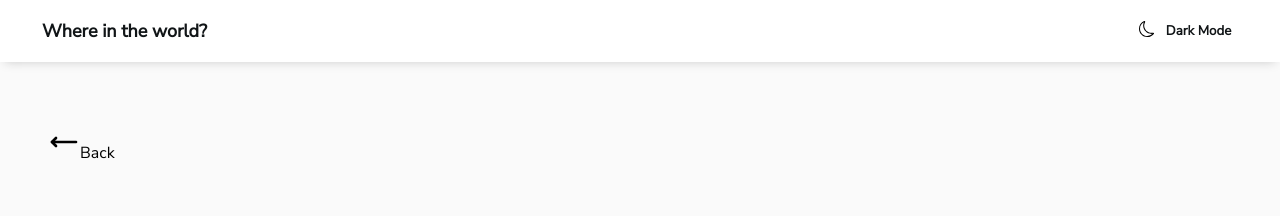
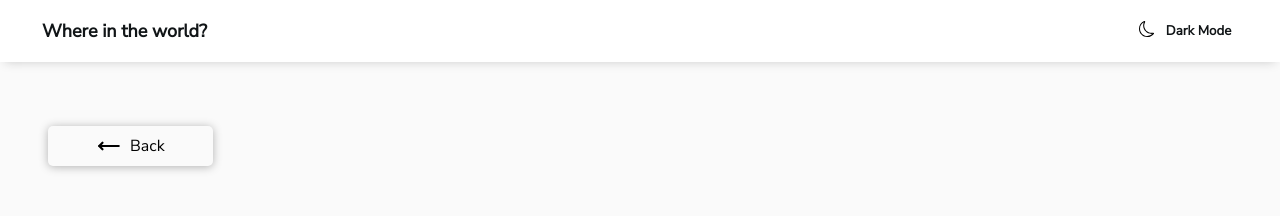
Before and after one commit to Yarden-Tal/rest-countries-api, a React (Vite) app in the folder rest-countries/: page /country/1 in a window 1280 px wide. Shown: the top 216 px of the page. Built offline with nearby package versions, Linux system fonts and the light colour scheme; no server answers.

Commit message:
country page links and style, back button style

```diff
--- a/rest-countries/src/components/Header.tsx
+++ b/rest-countries/src/components/Header.tsx
@@ -1,15 +1,21 @@
+import {useNavigate} from "react-router-dom";
 import moonSvg from "../assets/moon.svg";
 import "../styles/header.scss";
 
 const Header = (): JSX.Element => {
+  const navigate = useNavigate();
+  const handleClick = () => {
+    navigate("/")
+    window.scrollTo({top: 0})
+  }
   return (
     <header>
-      <div onClick={() => window.location.reload()} className="main-title">Where in the world?</div>
+      <div onClick={() => handleClick()} className="main-title">Where in the world?</div>
       <button>
         <span>
           <img src={moonSvg} />
         </span>{" "}
-        Dark Mode
+        <span>Dark Mode</span>
       </button>
     </header>
   );
--- a/rest-countries/src/components/pages/country/BackButton.tsx
+++ b/rest-countries/src/components/pages/country/BackButton.tsx
@@ -7,11 +7,14 @@ const BackButton = (): JSX.Element => {
 
   return (
     <div className="back-btn" onClick={() => navigate("/")}>
-      <span>
-        <img src={backSvg} alt="<-" />
+      <span className="inner">
+        <span className="img-wr">
+          <img src={backSvg} alt="<-" />
+        </span>
+        <span>Back</span>
       </span>
-      <span>Back</span>
-    </div>);
+    </div>
+  );
 };
 
 export default BackButton;
--- a/rest-countries/src/components/pages/country/ExpandedCountry.tsx
+++ b/rest-countries/src/components/pages/country/ExpandedCountry.tsx
@@ -10,6 +10,7 @@ import {
 } from "../../../utils/utils";
 import "./../../../styles/expandedCountry.scss";
 import { expandedCountryData } from "../../../models/country";
+import { Link } from "react-router-dom";
 
 const ExpandedCountry = (props: { name: string }): JSX.Element => {
   const [data, setData] = useState<expandedCountryData>();
@@ -91,9 +92,9 @@ const ExpandedCountry = (props: { name: string }): JSX.Element => {
             <div className="borders-label">Border Countries:</div>
             <div className="borders">
             {borderData.map((i: string) => (
-              <span key={i} className="border-c">
-                {i}
-              </span>
+                <Link to={`/country/${i}`}>
+                  <span key={i} className="border-c">{i}</span>
+                </Link>
             ))}
             </div>
           </div> : <></>}
--- a/rest-countries/src/styles/backButton.scss
+++ b/rest-countries/src/styles/backButton.scss
@@ -1,4 +1,56 @@
+@use "./common.scss" as *;
+
+@-webkit-keyframes pulsate-fwd {
+    0% {
+      -webkit-transform: scale(1);
+              transform: scale(1);
+    }
+    50% {
+      -webkit-transform: scale(1.03);
+              transform: scale(1.03);
+    }
+    100% {
+      -webkit-transform: scale(1);
+              transform: scale(1);
+    }
+  }
+  @keyframes pulsate-fwd {
+    0% {
+      -webkit-transform: scale(1);
+              transform: scale(1);
+    }
+    50% {
+      -webkit-transform: scale(1.03);
+              transform: scale(1.03);
+    }
+    100% {
+      -webkit-transform: scale(1);
+              transform: scale(1);
+    }
+  }
+
+
 .back-btn {
     margin: 4rem 0;
     padding: 0 3em;
+    & .inner {
+        padding: 0.25rem 3rem;
+        width: fit-content;
+        cursor: pointer;
+        display: flex;
+        align-items: center;
+        gap: 0.5rem;
+        box-shadow: 0px 1px 10px 0px #0000004a;
+        border-radius: 5px;
+        & .img-wr {
+            display: flex;
+            justify-content: flex;
+            align-items: center;
+        }
+        &:hover {
+            outline: 1px solid black;
+            -webkit-animation: pulsate-fwd 0.5s ease-in-out infinite both;
+	        animation: pulsate-fwd 0.5s ease-in-out infinite both;
+        }
+    }
 }
--- a/rest-countries/src/styles/common.scss
+++ b/rest-countries/src/styles/common.scss
@@ -33,6 +33,7 @@ $chosen-shadow: 0 5px 10px -5px #ccc, 0 -1px 10px -5px #eee;
 
 html {
   box-sizing: border-box;
+  scroll-behavior: smooth;
 }
 *,
 *:before,
--- a/rest-countries/src/styles/expandedCountry.scss
+++ b/rest-countries/src/styles/expandedCountry.scss
@@ -36,7 +36,15 @@
                 width: 80%;
                 display: flex;
                 flex-wrap: wrap;
-                row-gap: 0.5rem;
+                row-gap: 1rem;
+                & a {
+                    text-decoration: none;
+                    color: inherit;
+                    & :hover {
+                        font-weight: bold;
+                        border: 1px solid rgba(0, 0, 0, 0.389);
+                    }
+                }
                 & .border-c {
                     margin-left: 0.75rem;
                     padding: 4px 24px;
--- a/rest-countries/src/styles/header.scss
+++ b/rest-countries/src/styles/header.scss
@@ -6,9 +6,12 @@ header {
   background-color: $chosen-white;
   padding: 1em 3em;
   display: flex;
+  position: sticky;
+  top: 0;
   justify-content: space-between;
   align-items: center;
   box-shadow: $chosen-shadow;
+  z-index: 1;
 
   & .main-title {
     cursor: pointer;
```
Also changed, not shown: rest-countries/src/assets/back.svg.
